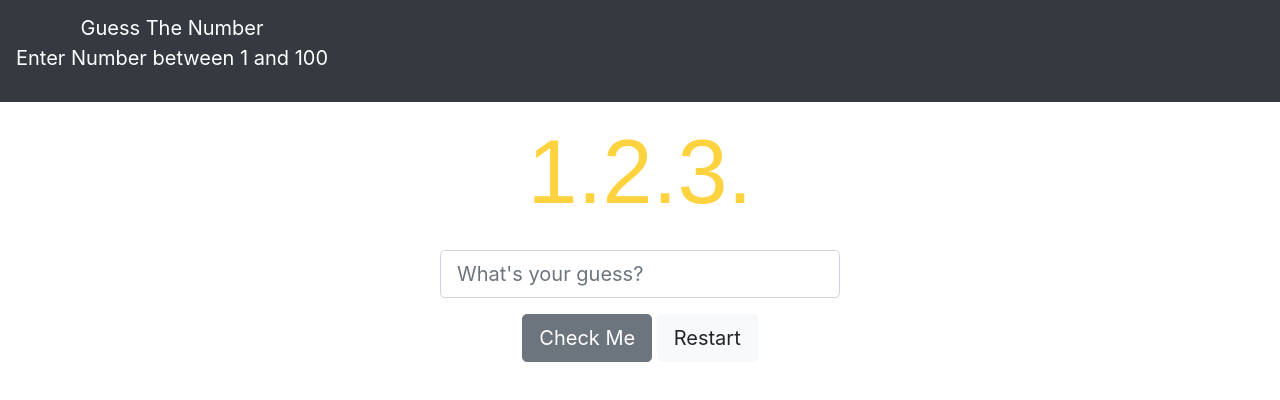
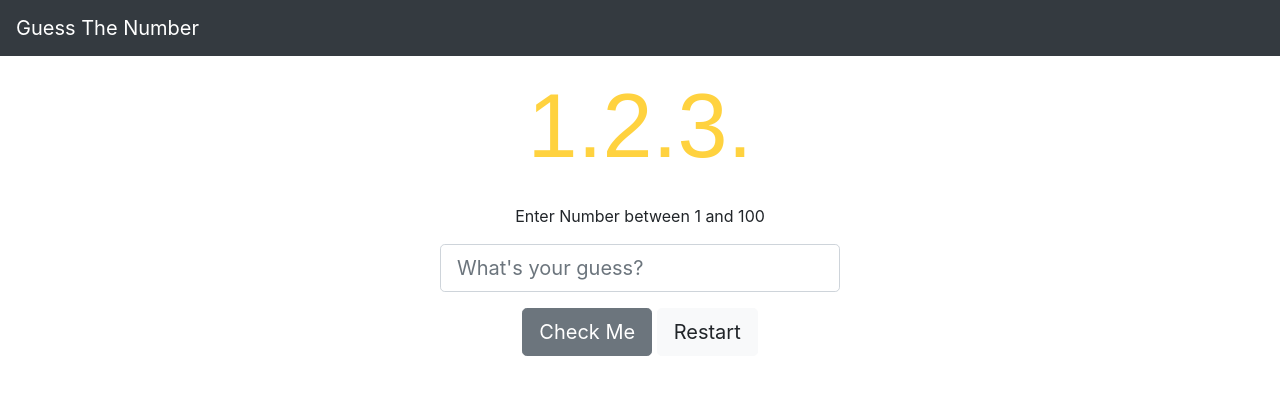
Before and after one commit to amansinha6189/Guess-The-No-Game, a plain HTML site: page index.html in a window 1280 px wide. Drawn offline with nearby package versions, Linux system fonts and the light colour scheme.

Commit message:
Updated a sentence
Enter Number between 1 and 100

```diff
--- a/index.html
+++ b/index.html
@@ -15,13 +15,11 @@
   <body class="text-center">
     <nav class="navbar navbar-dark bg-dark">
       <!-- Navbar content -->
-      <a class="navbar-brand" href="#"
-        >Guess The Number
-        <p>Enter Number between 1 and 100</p>
-      </a>
+      <a class="navbar-brand" href="#">Guess The Number </a>
     </nav>
     <main>
       <h1 class="banner p-3">1.2.3.</h1>
+      <p>Enter Number between 1 and 100</p>
       <div class="form-group">
         <input
           id="number-guess"
```
